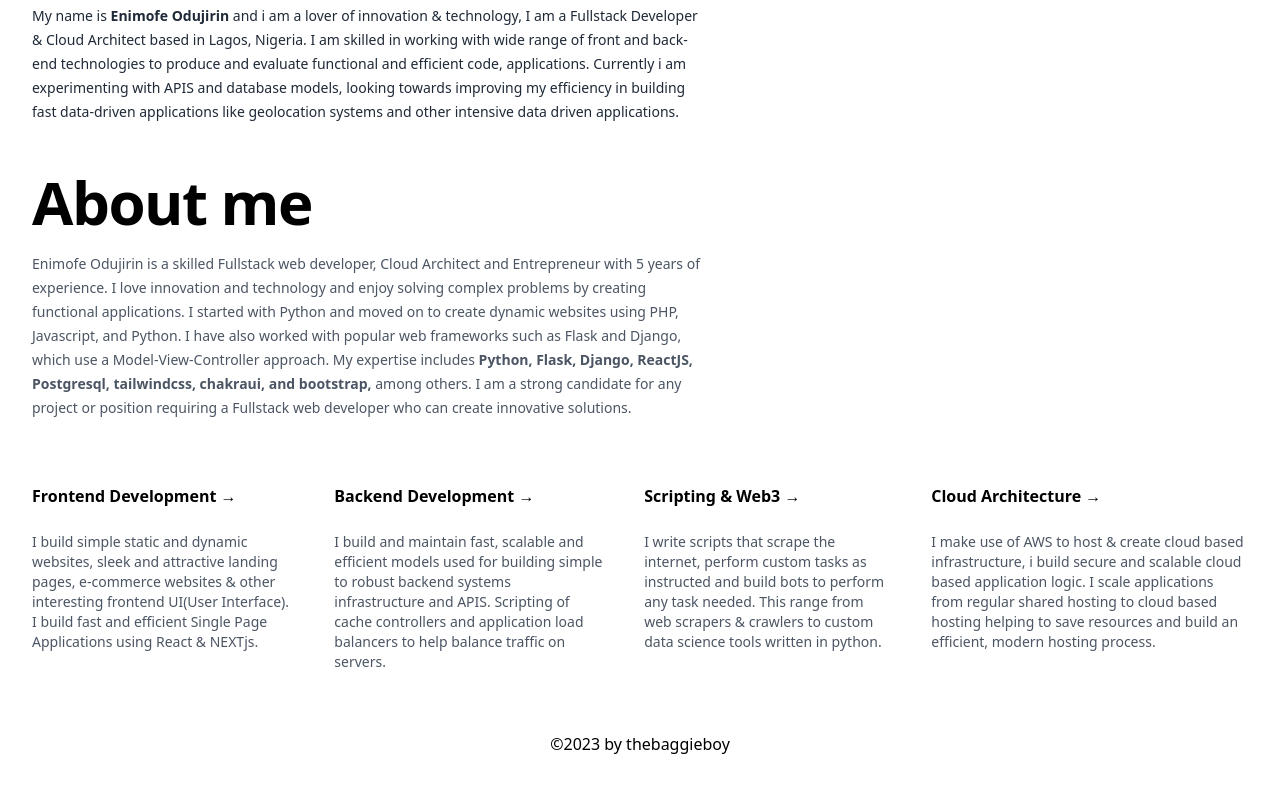
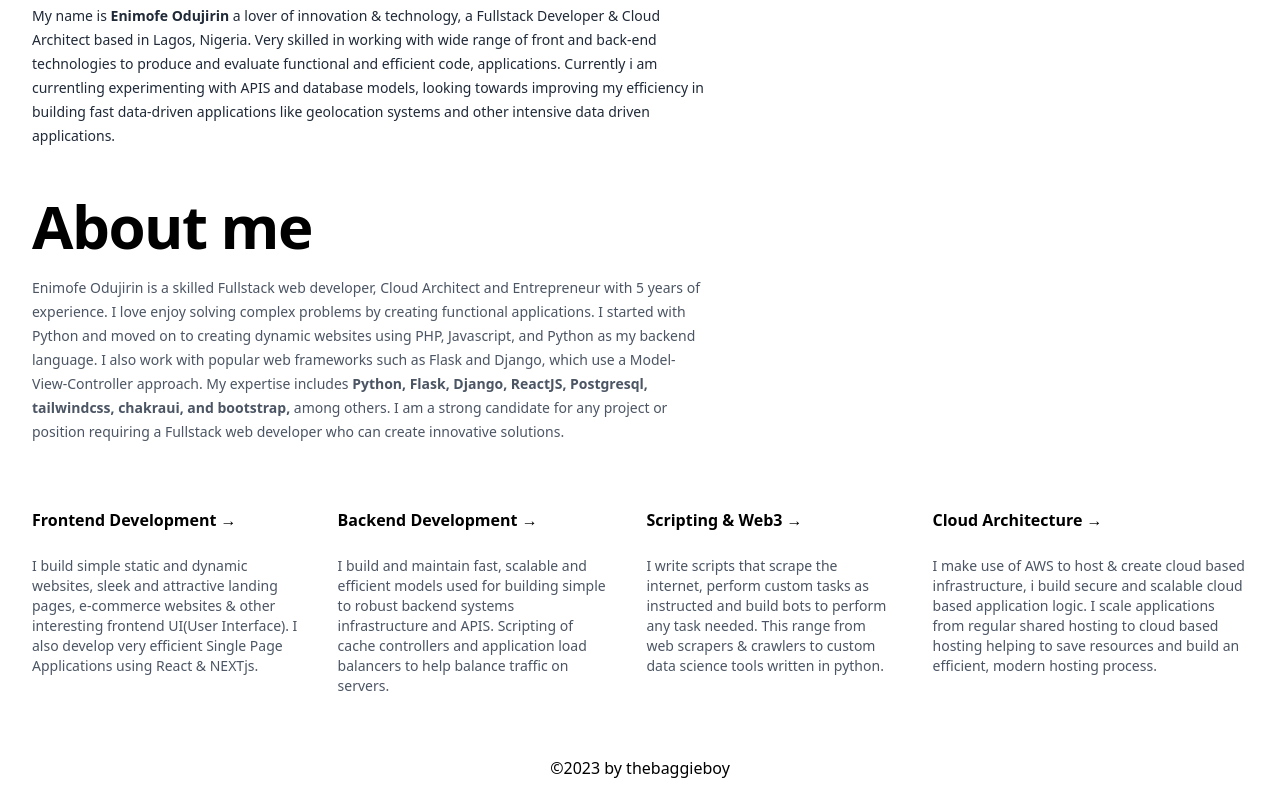
Before and after one commit to thebaggieboy/thebaggieboy.github.io, a Next.js app: page / in a window 1280 px wide. Shown: the part 744-1544 px from the top of the page. Before the commit the page ends 1520 px from the top, so only its background shows below. Built offline with nearby package versions, Linux system fonts and the light colour scheme.

Commit message:
Added link to a

```diff
--- a/components/About.tsx
+++ b/components/About.tsx
@@ -1,5 +1,5 @@
 const links = [
-    { name: 'Frontend Development', href: '#' , description:"I build simple static and dynamic websites, sleek and attractive landing pages, e-commerce websites & other interesting frontend UI(User Interface). I build fast and efficient Single Page Applications using React & NEXTjs."},
+    { name: 'Frontend Development', href: '#' , description:"I build simple static and dynamic websites, sleek and attractive landing pages, e-commerce websites & other interesting frontend UI(User Interface). I also develop very efficient Single Page Applications using React & NEXTjs."},
     { name: 'Backend Development', href: '#' , description:"I build and maintain fast, scalable and efficient models used for building simple to robust backend systems infrastructure and APIS. Scripting of cache controllers and application load balancers to help balance traffic on servers."},
     { name: 'Scripting & Web3', href: '' , description:"I write scripts that scrape the internet, perform custom tasks as instructed and build bots to perform any task needed. This range from web scrapers & crawlers to custom data science tools written in python."},
     { name: 'Cloud Architecture', href:'', description: 'I make use of AWS to host & create cloud based infrastructure, i build secure and scalable cloud based application logic. I scale applications from regular shared hosting to cloud based hosting helping to save resources and build an efficient, modern hosting process.' },
@@ -15,17 +15,16 @@ const links = [
           <div className="mx-auto max-w-2xl lg:mx-0">
 
             <p className="mt-3 text-sm leading-6 text-gray-800">
-            My name is <b className="text-bold text-underline">Enimofe Odujirin</b> and i am a lover of innovation & technology, I am a Fullstack Developer & Cloud Architect based in Lagos, Nigeria. I am skilled in working with wide range of front and back-end technologies to produce and evaluate functional and efficient code, applications. Currently i am experimenting with APIS and database models, looking towards improving my efficiency in building fast data-driven applications like geolocation systems and other intensive data driven applications.
+            My name is <b className="text-bold text-underline">Enimofe Odujirin</b> a lover of innovation & technology, a Fullstack Developer & Cloud Architect based in Lagos, Nigeria. Very skilled in working with wide range of front and back-end technologies to produce and evaluate functional and efficient code, applications. Currently i am currentling experimenting with APIS and database models, looking towards improving my efficiency in building fast data-driven applications like geolocation systems and other intensive data driven applications.
 
 
             </p> <br /><br />
            <div className="mx-auto ">
            <h2 className="text-4xl font-bold tracking-tight text-black sm:text-6xl">About me</h2>
             <p className="mt-5 text-sm leading-6 text-gray-600">
-            Enimofe Odujirin is a skilled Fullstack web developer, Cloud Architect and Entrepreneur with 5 years of experience. I love innovation and
-            technology and enjoy solving complex problems by creating functional applications.
-            I started with Python and moved on to create dynamic websites using PHP, Javascript, and Python.
-             I have also worked with popular web frameworks such as Flask and Django, which use a Model-View-Controller approach.
+            Enimofe Odujirin is a skilled Fullstack web developer, Cloud Architect and Entrepreneur with 5 years of experience. I love enjoy solving complex problems by creating functional applications.
+            I started with Python and moved on to creating dynamic websites using PHP, Javascript, and Python as my backend language.
+             I also work with popular web frameworks such as Flask and Django, which use a Model-View-Controller approach.
              My expertise includes <b className="text-bold text-underline"> Python, Flask, Django, ReactJS, Postgresql, tailwindcss, chakraui, and bootstrap,</b> among others.
              I am a strong candidate for any project or position requiring a Fullstack web developer who can create innovative solutions.      </p>
            </div>
--- a/components/NavBar.tsx
+++ b/components/NavBar.tsx
@@ -54,7 +54,7 @@ export default function NavBar() {
           <div className="hidden lg:flex lg:gap-x-12">
             {navigation.map((item) => (
               <a key={item.name} href={item.href} className="text-sm font-semibold leading-6 text-gray-900">
-                {item.name}
+                <Link href={item.href}>{item.name}</Link>
               </a>
             ))}
           </div>
```
